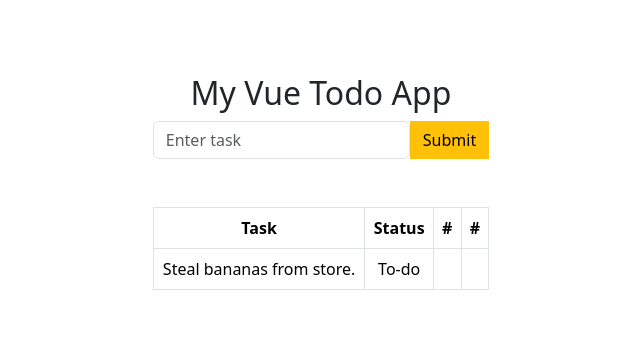
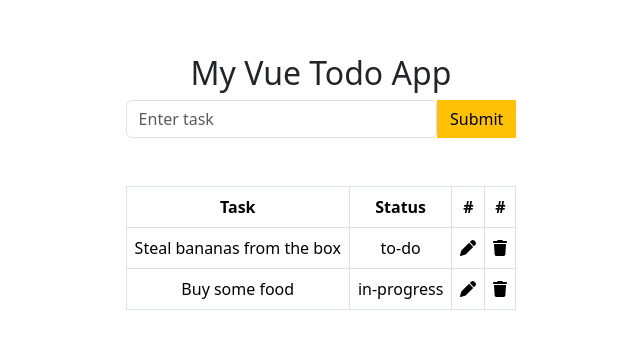
Before and after one commit to rakibsarowar/vue-project-03-todoApp, a Vue app: page / in a window 1280 px wide. Shown: the part 234-582 px from the top of the page, without its empty margins (319-959 px from the left). Built offline with nearby package versions, Linux system fonts and the light colour scheme.

Commit message:
worked on create of CRUD

```diff
--- a/src/components/TodoApp.vue
+++ b/src/components/TodoApp.vue
@@ -1,16 +1,14 @@
-<script setup></script>
-
 <template>
   <div class="container">
     <h2 class="text-center mt-5">My Vue Todo App</h2>
 
-    <!-- imput -->
+    <!-- input -->
     <div class="d-flex">
       <input type="text" placeholder="Enter task" class="form-control" />
       <button class="btn btn-warning rounded-0">Submit</button>
     </div>
 
-    <!-- table  -->
+    <!-- table -->
     <table class="table table-bordered mt-5">
       <thead>
         <tr>
@@ -21,16 +19,36 @@
         </tr>
       </thead>
       <tbody>
-        <tr>
-          <td> Steal bananas from store. </td>
-          <td>To-do</td>
-          <td></td>
-          <td></td>
+        <tr v-for="(task, index) in tasks" :key="index">
+          <td>{{ task.name }}</td>
+          <td>{{ task.status }}</td>
+          <td>
+            <div class="text-center">
+              <span class="fa fa-pen"></span>
+            </div>
+          </td>
+          <td>
+            <div class="text-center">
+              <span class="fa fa-trash"></span>
+            </div>
+          </td>
         </tr>
       </tbody>
-
     </table>
   </div>
 </template>
 
-<style scoped></style>
+<script setup>
+import { ref } from 'vue';
+
+const tasks = ref([
+  {
+    name: "Steal bananas from the box",
+    status: 'to-do'
+  },
+  {
+    name: "Buy some food",
+    status: 'in-progress'
+  }
+]);
+</script>
```
